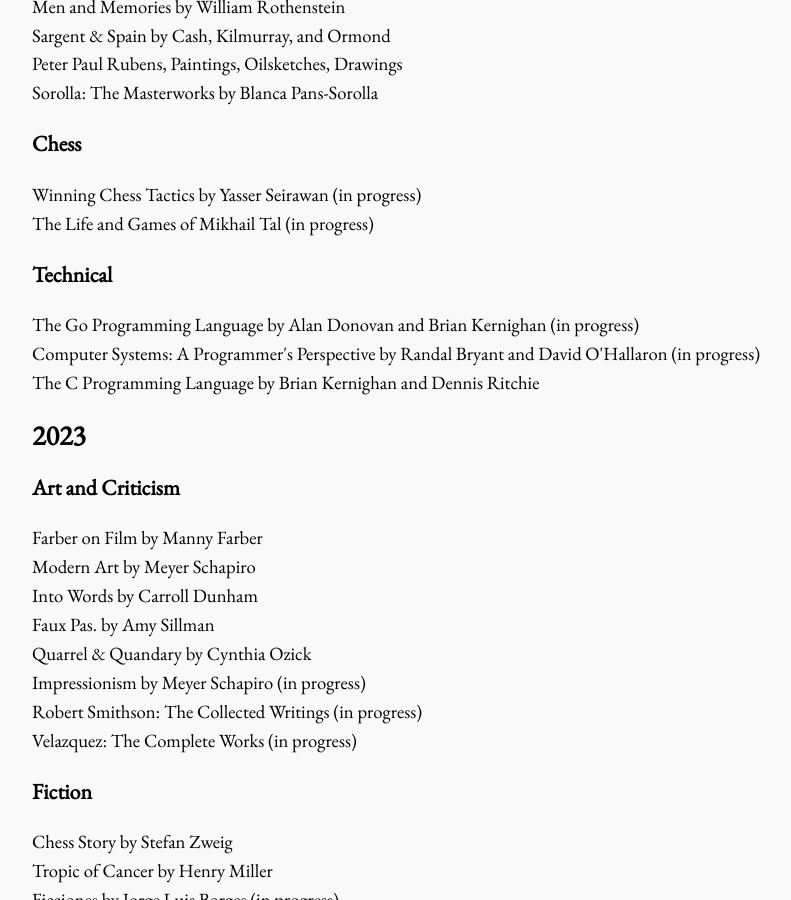
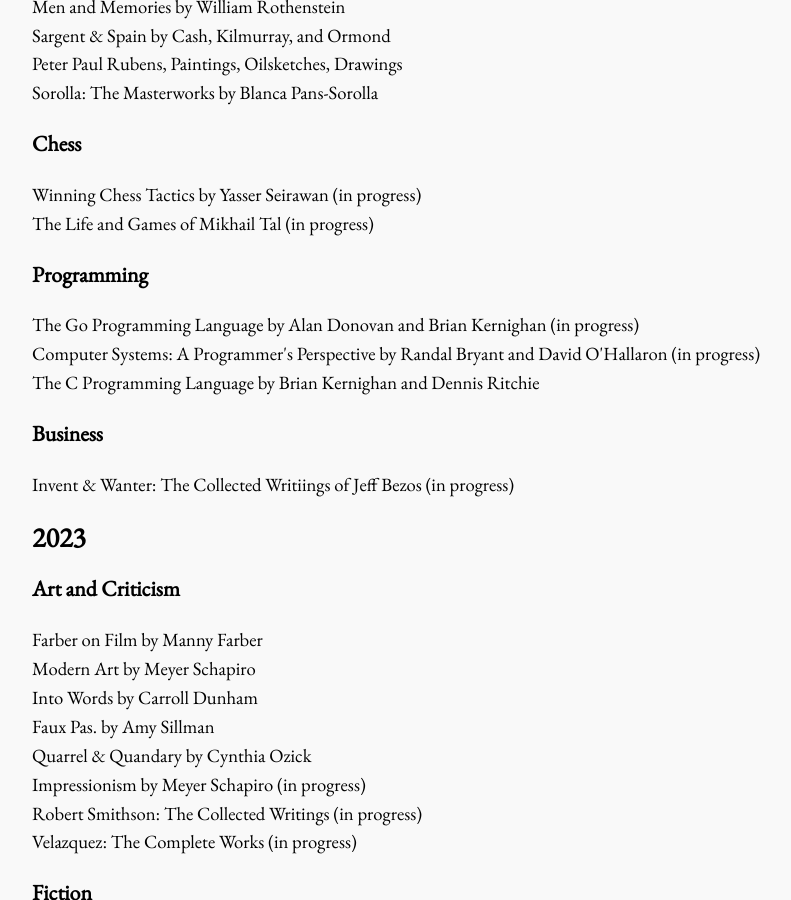
Before and after one commit to bora-uyumazturk/bora-uyumazturk.github.io, a Jekyll site: the page built from reading.html, in a window 1280 px wide and 900 px high, scrolled down 1238 px. Shown: the whole window, without its empty margins (140-931 px from the left). Built offline with Jekyll 4.4.1, drawn with Linux system fonts in a browser that asks for light colours.

Commit message:
Update reading.html

```diff
--- a/reading.html
+++ b/reading.html
@@ -57,11 +57,15 @@
   Winning Chess Tactics by Yasser Seirawan (in progress) <br>
   The Life and Games of Mikhail Tal (in progress)
 
-  <h3>Technical</h3>
+  <h3>Programming</h3>
 
   The Go Programming Language by Alan Donovan and Brian Kernighan (in progress) <br>
   Computer Systems: A Programmer's Perspective by Randal Bryant and David O'Hallaron (in progress) <br>
   The C Programming Language by Brian Kernighan and Dennis Ritchie
+
+  <h3>Business</h3>
+
+  Invent & Wanter: The Collected Writiings of Jeff Bezos (in progress)
 
   <h2>2023</h2>
 
```
